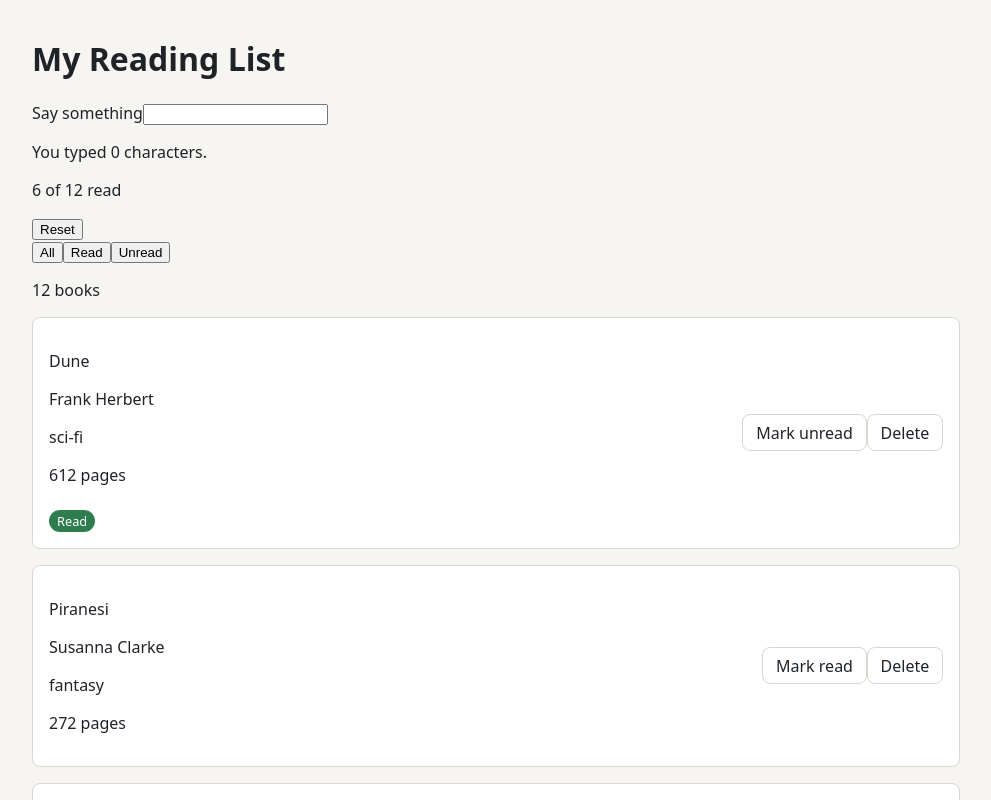
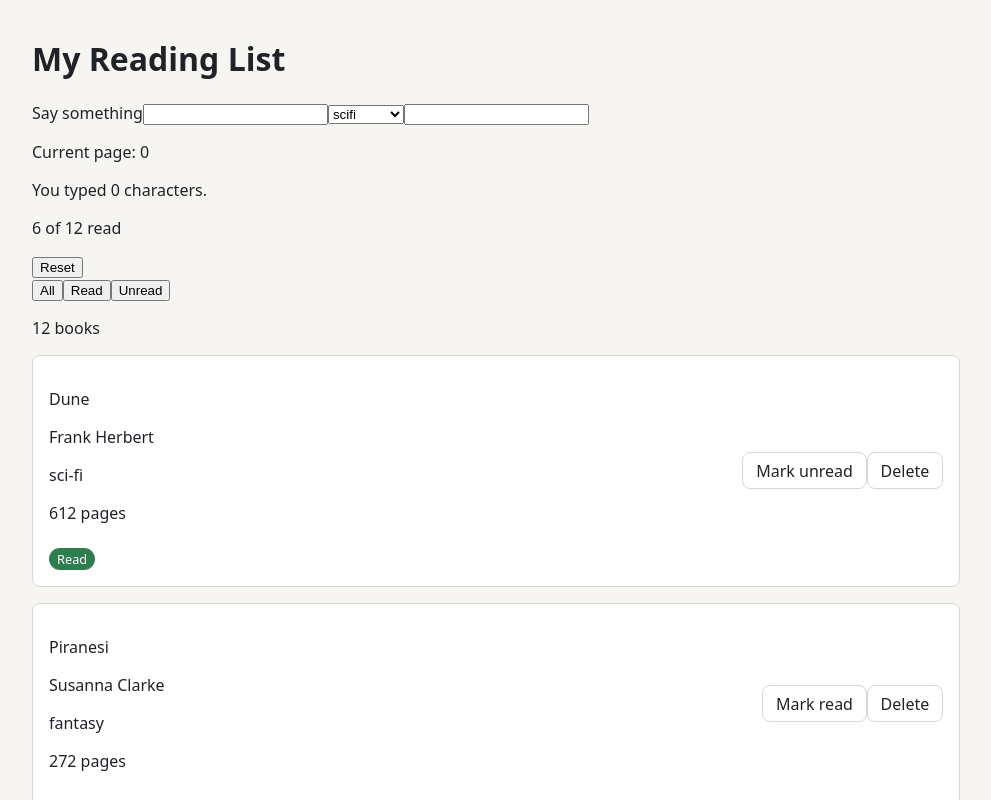
Before and after one commit to ameliapeters1/reading-list, a React (Vite) app: page / in a window 1280 px wide. Shown: the top 800 px of the page, without its empty margins (144-1135 px from the left). Built offline with nearby package versions, Linux system fonts and the light colour scheme.

Commit message:
Task 2 done, added genre select and number input for pages

```diff
--- a/src/scratch/Echo.tsx
+++ b/src/scratch/Echo.tsx
@@ -6,7 +6,13 @@ export default function Echo() {
         setText(event.target.value.toUpperCase())
     }
 
+    function handlePageChange(event: ChangeEvent<HTMLInputElement>) {
+        setPages(event.target.value);
+    }
+
     const [text, setText] = useState("");
+    const [pages, setPages] = useState("");
+
     return (
         <div>
         <label htmlFor="echo">Say something</label>
@@ -15,6 +21,16 @@ export default function Echo() {
         value = {text}
         onChange={handleChange}
          />
+        <select>
+            <option value="scifi">scifi</option>
+            <option value="fantasy">fantasy</option>
+            <option value="childrens">childrens</option>
+        </select>
+        <input id="pages"
+        type="number"
+        value= {pages}
+        onChange={handlePageChange}/>
+        <p>Current page: {Number(pages)}</p>
         <p>You typed {text.length} characters.</p>
         </div>
     );
```
